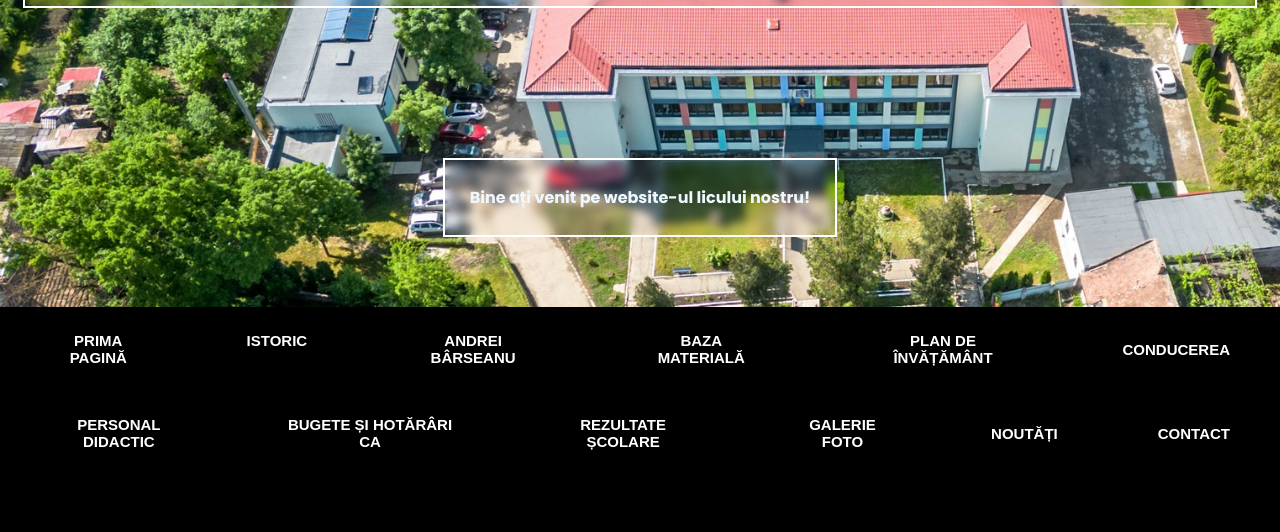
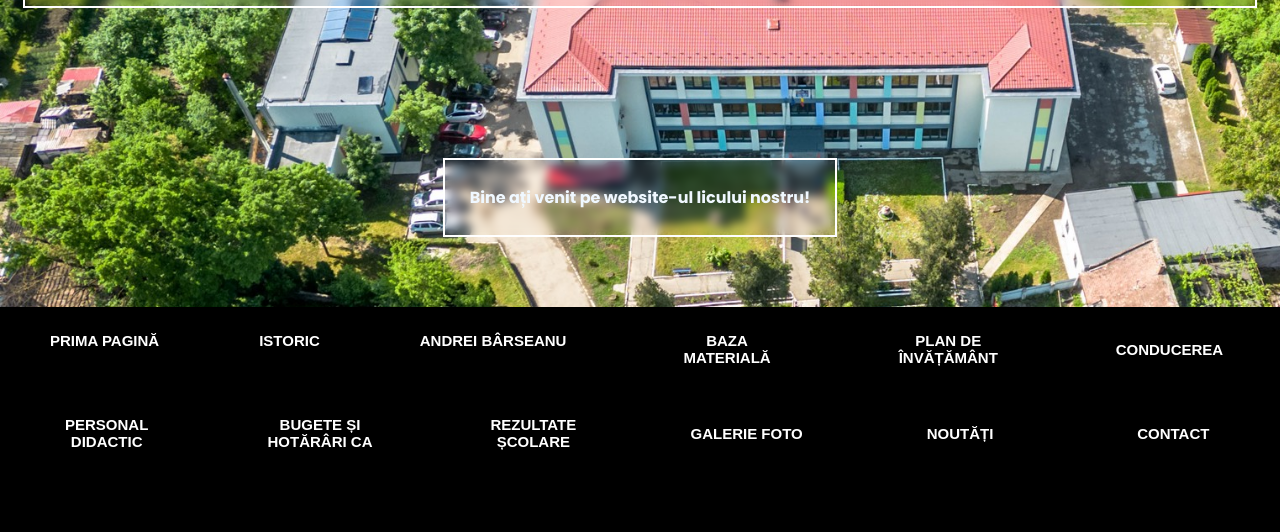
Before and after one commit to FabiRaul/LTAB, a plain HTML site: page index.html in a window 1280 px wide. Shown: the part 268-800 px from the top of the page. Drawn offline with Linux system fonts and the light colour scheme.

Commit message:
Update style.css

```diff
--- a/style.css
+++ b/style.css
@@ -56,6 +56,12 @@ body{
 .b-row{
   display: flex;
   flex-direction: row;
+  flex-wrap:wrap;
+}
+
+.b-row button{
+flex-grow:1;
+  flex-basis:0;
 }
 
 button{
```
